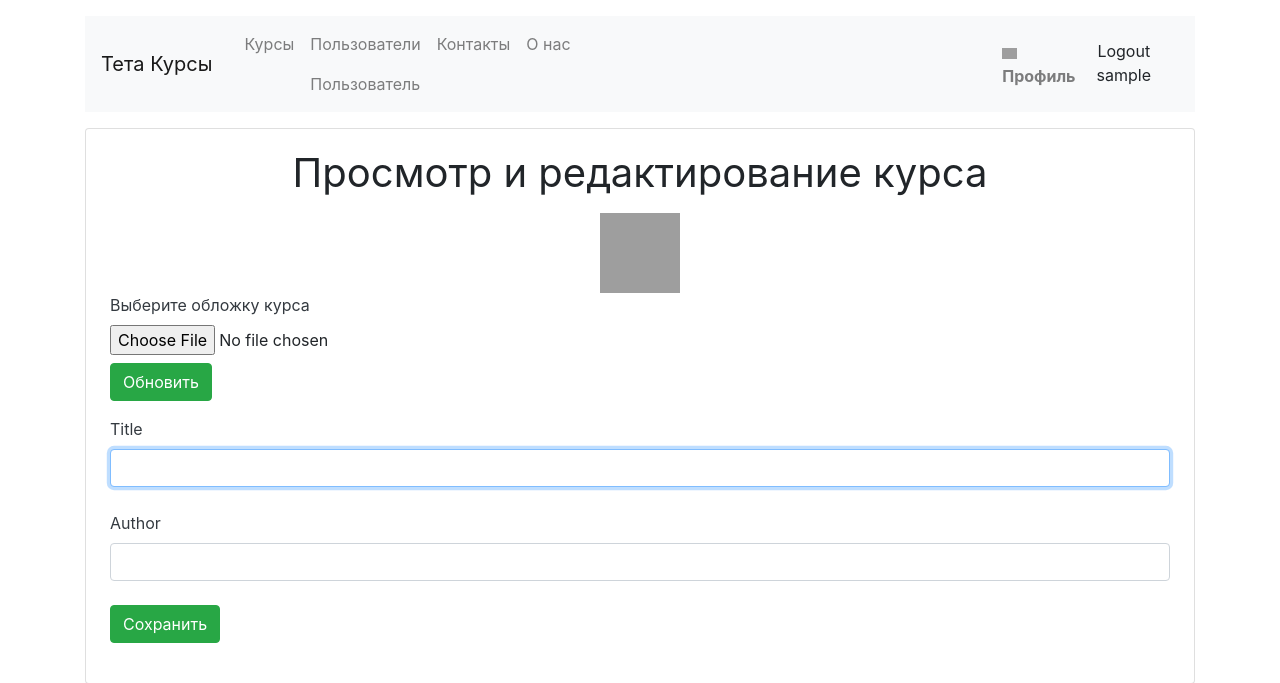
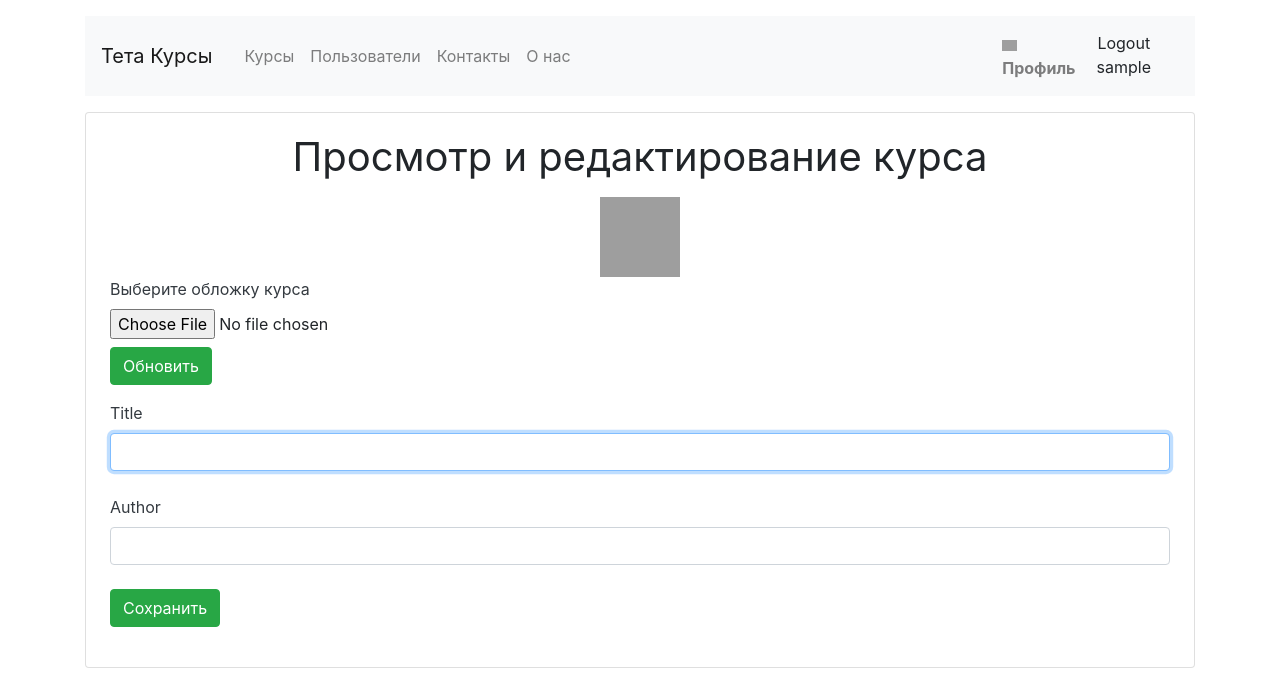
Before and after one commit to Lexxkit/LMS-MTSTeta, a Spring Boot app: page /course/new in a window 1280 px wide. Shown: the top 683 px of the page. Run offline with Spring Boot 4, Linux system fonts and the light colour scheme; the visitor is signed in with stand-in values (Sample User, id 1); data that the repository does not hold is empty; some of the project's set-up classes (security, data sources, template engines, error pages and the like) are left out, and stand-ins take their place; database files in the repository are not loaded; some libraries are stand-ins or nearby versions; grey boxes are pictures that could not be loaded.

Commit message:
Alter header.html - disable menu Пользователь for STUDENTS. All other roles will see this menu contains table of all registered users.

```diff
--- a/src/main/resources/templates/fragments/header.html
+++ b/src/main/resources/templates/fragments/header.html
@@ -15,8 +15,7 @@
             <a class="nav-link" th:href="@{/course}">Курсы</a>
           </li>
           <li class="nav-item" th:classappend="${activePage == 'users'} ? active">
-            <a sec:authorize="hasRole('ADMIN')" class="nav-link" href="/admin/user">Пользователи</a>
-            <a sec:authorize="hasRole('STUDENT')" class="nav-link" href="/user">Пользователь</a>
+            <a sec:authorize="hasAnyRole('ADMIN', 'OWNER', 'TUTOR')" class="nav-link" href="/admin/user">Пользователи</a>
           </li>
           <li class="nav-item" th:classappend="${activePage == 'contacts'} ? active">
             <a class="nav-link" href="#">Контакты</a>
```
